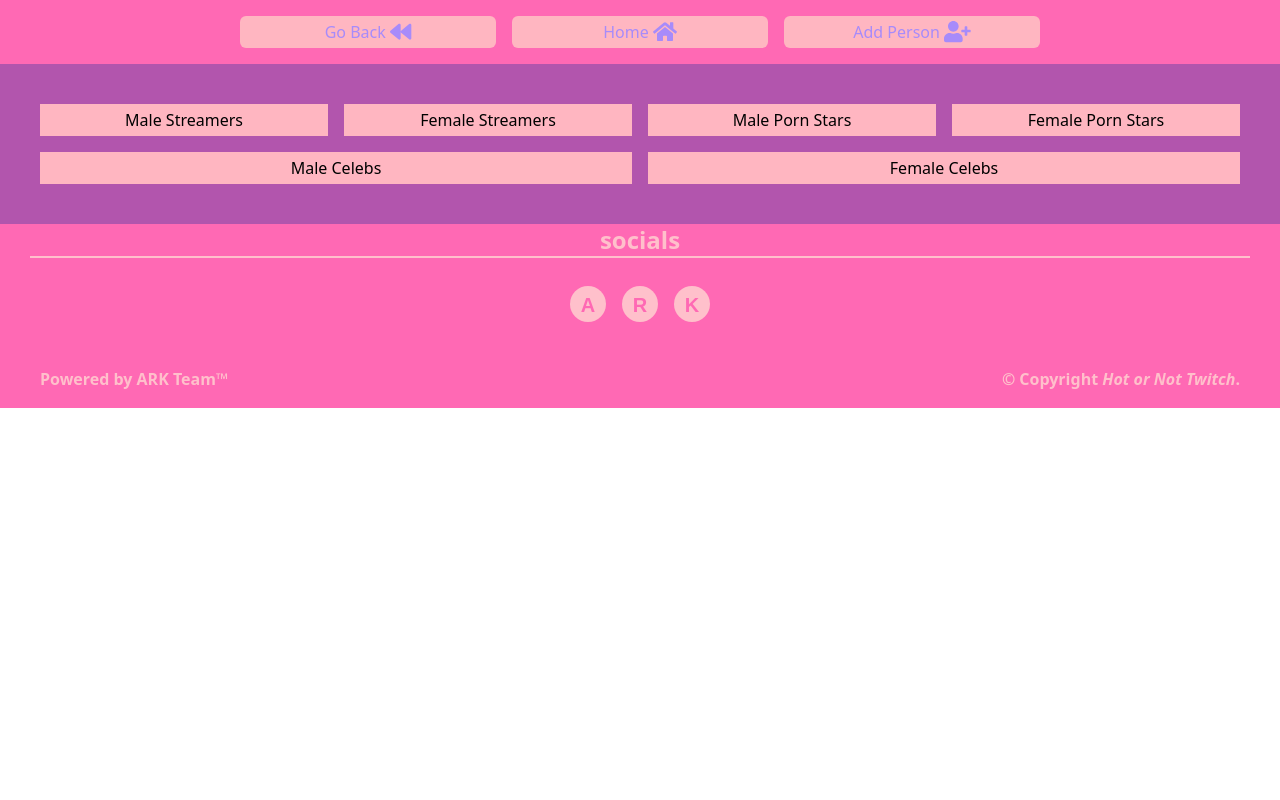
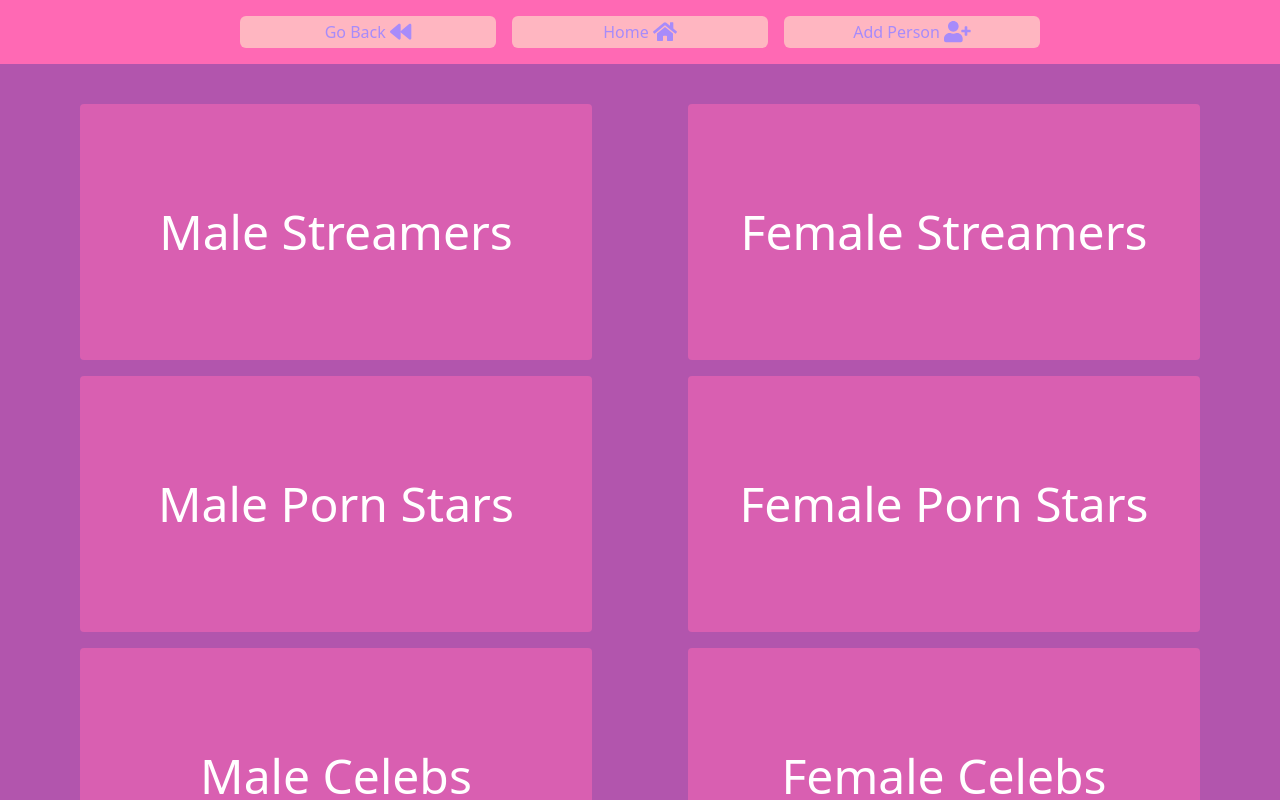
Before and after one commit to ArmyaAli/hot_or_not, a React (Create React App) app in the folder Client/: page /menu in a window 1280 px wide. Built offline with nearby package versions, Linux system fonts and the light colour scheme.

Commit message:
changed class name

```diff
--- a/Client/src/Components/MenuGrid/MenuButton/MenuButton.tsx
+++ b/Client/src/Components/MenuGrid/MenuButton/MenuButton.tsx
@@ -4,9 +4,10 @@ import "./MenuButton.css";
 export interface ButtonProps {
   Text: string;
 }
+
 export const MenuButton = (props: ButtonProps) => {
   return (
-    <div className="button-wrapper">
+    <div className="menu-button-wrapper">
       <button>{props.Text}</button>
     </div>
   );
```
